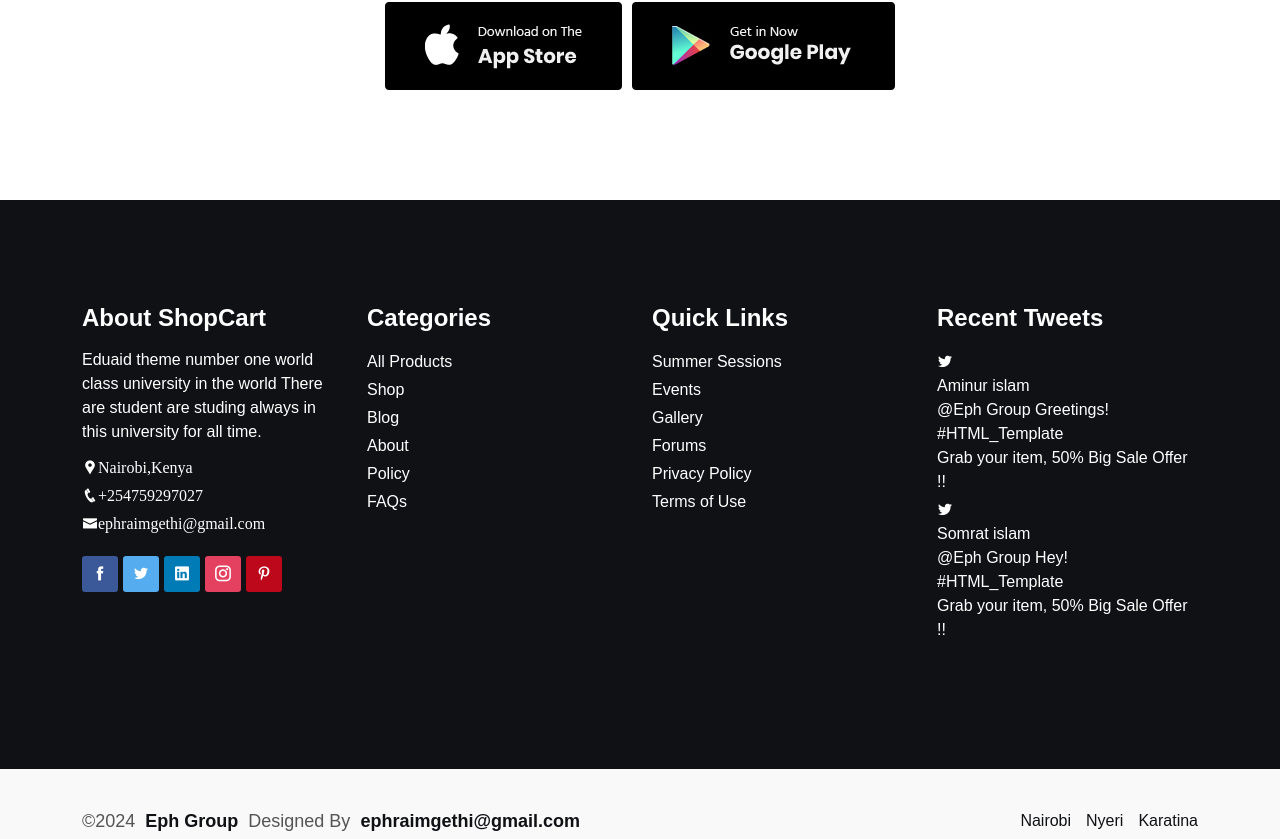
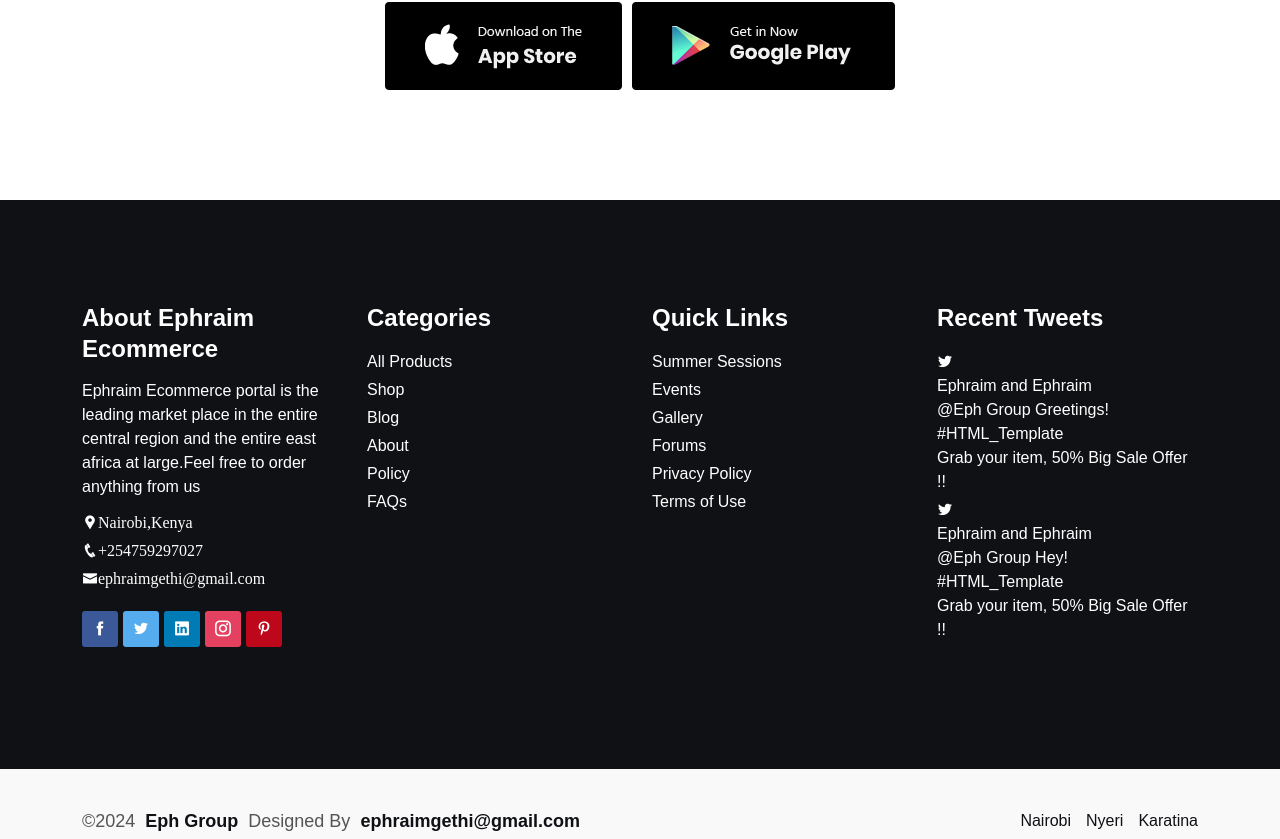
Before and after one commit to ephraimGethi/Eph-Ecomm-Sass-Scss, a React (Vite) app: page / in a window 1280 px wide. Shown: the part 5175-6014 px from the top of the page. Built offline with nearby package versions, Linux system fonts and the light colour scheme.

Commit message:
hello
changes ephraim

```diff
--- a/src/components/Footer.jsx
+++ b/src/components/Footer.jsx
@@ -1,8 +1,8 @@
 import React from 'react'
 import { Link } from 'react-router-dom';
 
-const title = "About ShopCart";
-const desc = "Eduaid theme number one world class university in the world There are student are studing always in this university for all time.";
+const title = "About Ephraim Ecommerce";
+const desc = "Ephraim Ecommerce portal is the leading market place in the entire central region and the entire east africa at large.Feel free to order anything from us";
 const ItemTitle = "Categories";
 const quickTitle = "Quick Links";
 const tweetTitle = "Recent Tweets";
@@ -107,11 +107,11 @@ const quickList = [
 const tweetList = [
     {
         iconName: 'icofont-twitter',
-        desc: <p>Aminur islam <a href="#">@Eph Group Greetings!  #HTML_Template</a> Grab your item, 50% Big Sale Offer !!</p>,
+        desc: <p>Ephraim and Ephraim <a href="#">@Eph Group Greetings!  #HTML_Template</a> Grab your item, 50% Big Sale Offer !!</p>,
     },
     {
         iconName: 'icofont-twitter',
-        desc: <p>Somrat islam <a href="#">@Eph Group Hey! #HTML_Template</a> Grab your item, 50% Big Sale Offer !!</p>,
+        desc: <p>Ephraim and Ephraim <a href="#">@Eph Group Hey! #HTML_Template</a> Grab your item, 50% Big Sale Offer !!</p>,
     },
 ]
 
```
